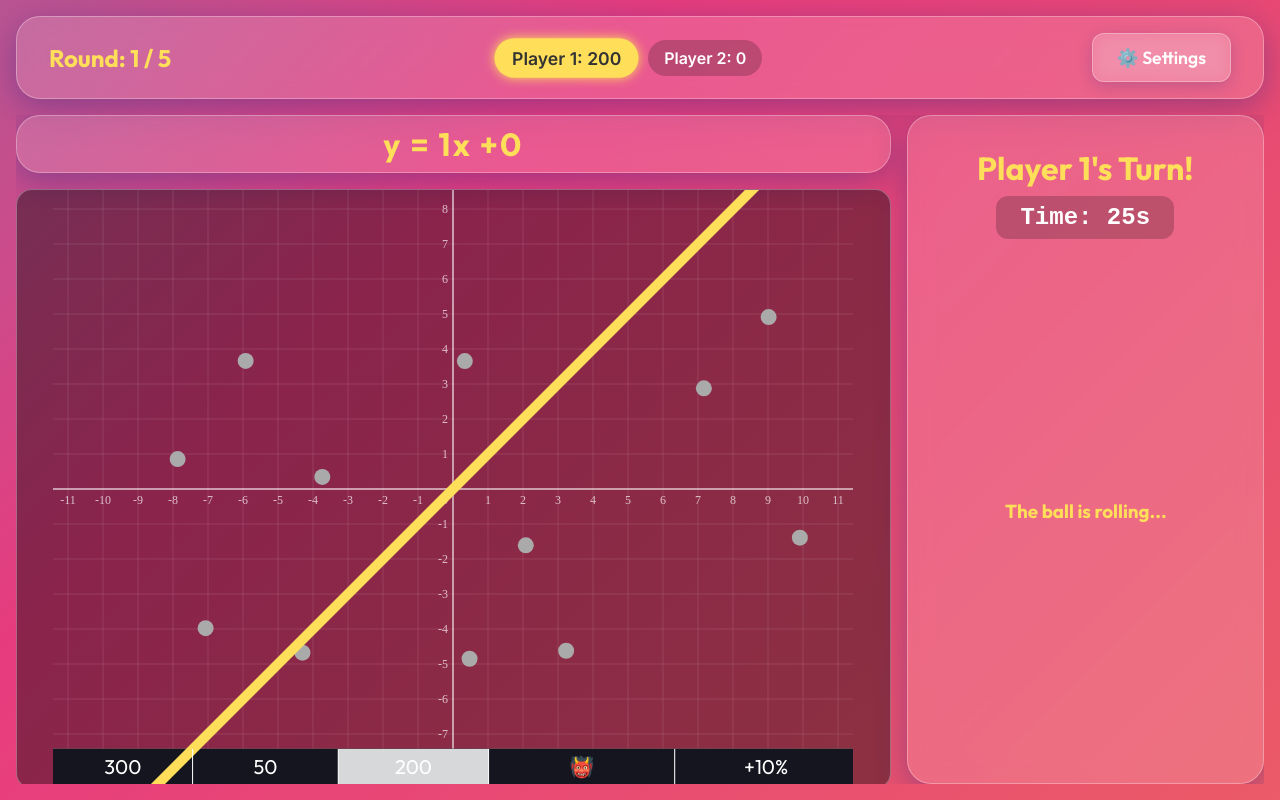
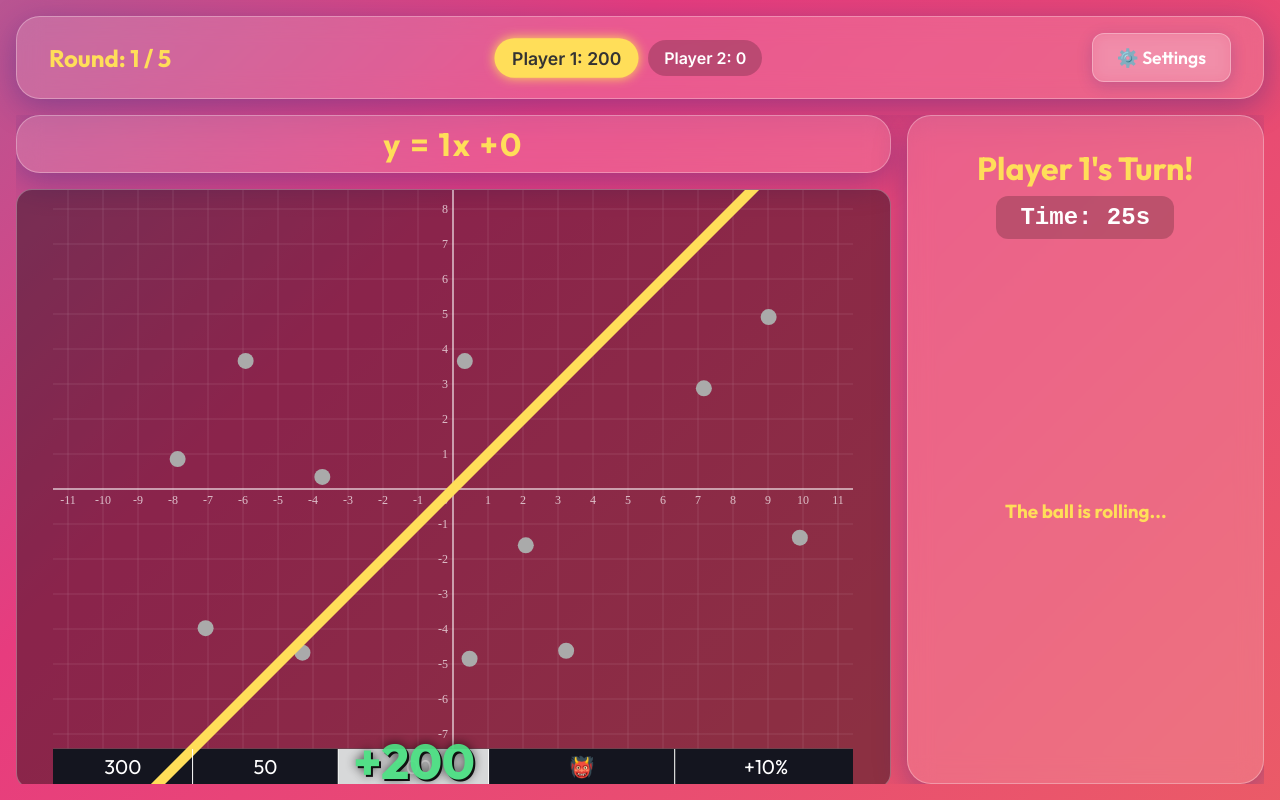
Before and after one commit to l2lam/slopelinko, a Vue app: page /game in a window 1280 px wide. Both pictures are taken after a click on the button "Commit Line!". Built offline with nearby package versions, Linux system fonts and the light colour scheme.

Commit message:
Fixes #4
feat: Implement floating score awards and relocate score sound playback to GameScreen.

```diff
--- a/src/components/PhysicsCanvas.vue
+++ b/src/components/PhysicsCanvas.vue
@@ -12,7 +12,7 @@ const props = defineProps<{
 }>()
 
 const emit = defineEmits<{
-  (e: 'ball-result', points: number): void
+  (e: 'ball-result', payload: { points: number, x: number, y: number }): void
 }>()
 
 const gridCanvasRef = ref<HTMLCanvasElement | null>(null)
@@ -54,19 +54,6 @@ const playTone = (frequency: number, type: OscillatorType, duration: number) =>
     oscillator.start()
     oscillator.stop(audioCtx.currentTime + duration)
   } catch(e) { console.warn('Audio play failed', e) }
-}
-
-const playScoreSound = (points: number) => {
-    if (points > 0) {
-        playTone(600, 'sine', 0.3)
-        setTimeout(() => playTone(800, 'sine', 0.5), 100)
-    } else if (points < 0 && points !== BUCKET_POINTS[BUCKET_TYPES.MULTIPLY_2X] && points !== BUCKET_POINTS[BUCKET_TYPES.INTEREST_10_PERCENT]) {
-        playTone(200, 'square', 0.6)
-    } else {
-        playTone(400, 'sine', 0.2)
-        setTimeout(() => playTone(600, 'sine', 0.2), 150)
-        setTimeout(() => playTone(1200, 'sine', 0.4), 300)
-    }
 }
 
 const playObstacleBounceSound = () => {
@@ -305,12 +292,10 @@ onMounted(() => {
                 points = parseInt(typeStr, 10)
             }
 
-            playScoreSound(points)
-
             Matter.World.remove(engine.world, ball!)
             ball = null
             ballDropTime = null
-            emit('ball-result', points)
+            emit('ball-result', { points, x: bucket.position.x, y: bucket.position.y })
         }
     }
   })
@@ -477,7 +462,7 @@ setInterval(() => {
                 Matter.World.remove(engine.world, ball)
                 ball = null
                 ballDropTime = null
-                emit('ball-result', 0)
+                emit('ball-result', { points: 0, x: 0, y: 0 })
             }
         }
     }
--- a/src/views/GameScreen.vue
+++ b/src/views/GameScreen.vue
@@ -17,6 +17,7 @@
           <h2 v-if="isCommitted">y = {{ currentM }}x {{ currentB >= 0 ? '+' : '- ' }}{{ Math.abs(currentB) }}</h2>
           <h2 v-else class="placeholder">Awaiting Equation...</h2>
         </div>
+        <div class="canvas-overlay-container">
           <PhysicsCanvas
             class="physics-view"
             :m="currentM"
@@ -25,6 +26,15 @@
             :scale-param="scaleParam"
             @ball-result="handleBallResult"
           />
+          <div class="overlay-bounds">
+            <div v-for="award in floatingAwards" :key="award.id"
+                 class="floating-award"
+                 :class="{ positive: award.diff > 0, negative: award.diff < 0, huge: Math.abs(award.diff) > 500 }"
+                 :style="{ left: award.x + 'px', top: award.y + 'px' }">
+              {{ award.diff > 0 ? '+' : '' }}{{ award.diff }}
+            </div>
+          </div>
+        </div>
       </div>
 
       <div class="control-panel glass-panel">
@@ -71,6 +81,8 @@ const isCommitted = ref(false)
 const scaleParam = ref(20) // randomized per turn
 const timeLeft = ref(gameState.timeLimitPerTurn)
 
+const floatingAwards = ref<{ id: number, diff: number, x: number, y: number }[]>([])
+
 const minB = computed(() => Math.ceil(-300 / scaleParam.value))
 const maxB = computed(() => Math.floor(300 / scaleParam.value))
 
@@ -107,8 +119,50 @@ const quitGame = () => {
   }
 }
 
-const handleBallResult = (points: number) => {
+const playTone = (frequency: number, type: OscillatorType, duration: number) => {
+  try {
+    const audioCtxCtor = window.AudioContext || (window as any).webkitAudioContext
+    if (!audioCtxCtor) return
+    const audioCtx = new audioCtxCtor()
+    if (audioCtx.state === 'suspended') audioCtx.resume()
+    const oscillator = audioCtx.createOscillator()
+    const gainNode = audioCtx.createGain()
+
+    oscillator.type = type
+    oscillator.frequency.setValueAtTime(frequency, audioCtx.currentTime)
+
+    gainNode.gain.setValueAtTime(0.1, audioCtx.currentTime)
+    gainNode.gain.exponentialRampToValueAtTime(0.001, audioCtx.currentTime + duration)
+
+    oscillator.connect(gainNode)
+    gainNode.connect(audioCtx.destination)
+
+    oscillator.start()
+    oscillator.stop(audioCtx.currentTime + duration)
+  } catch(e) { console.warn('Audio play failed', e) }
+}
+
+const playScoreSound = (diff: number, points: number) => {
+    if (diff > 0) {
+        playTone(600, 'sine', 0.3)
+        setTimeout(() => playTone(800, 'sine', 0.5), 100)
+    } else if (points === BUCKET_POINTS[BUCKET_TYPES.BANKRUPT]) {
+        playTone(400, 'sine', 0.2)
+        setTimeout(() => playTone(600, 'sine', 0.2), 150)
+        setTimeout(() => playTone(1200, 'sine', 0.4), 300)
+    } else if (diff < 0) {
+        playTone(200, 'square', 0.6)
+    } else if (diff === 0 && points !== 0) {
+        playTone(300, 'sine', 0.2)
+    }
+}
+
+const handleBallResult = (payload: { points: number, x: number, y: number }) => {
   if (!currentPlayer.value) return
+
+  const oldScore = currentPlayer.value.score
+  const { points } = payload
+
   if (points === BUCKET_POINTS[BUCKET_TYPES.MULTIPLY_2X]) {
     // 2x double current score
     currentPlayer.value.score *= 2
@@ -126,6 +180,18 @@ const handleBallResult = (points: number) => {
     currentPlayer.value.score = 0
   } else {
     currentPlayer.value.score += points
+  }
+
+  const diff = currentPlayer.value.score - oldScore
+
+  if (points !== 0 || diff !== 0) {
+    const awardId = Date.now()
+    floatingAwards.value.push({ id: awardId, diff, x: payload.x, y: payload.y })
+    playScoreSound(diff, points)
+
+    setTimeout(() => {
+      floatingAwards.value = floatingAwards.value.filter(a => a.id !== awardId)
+    }, 2500)
   }
 
   // Next turn logic
@@ -238,6 +304,62 @@ onUnmounted(() => {
   flex: 1;
 }
 
+.canvas-overlay-container {
+  position: relative;
+  display: flex;
+  flex: 1;
+  width: 100%;
+  height: 100%;
+}
+
+.overlay-bounds {
+  position: absolute;
+  top: 50%;
+  left: 50%;
+  width: 800px;
+  height: 600px;
+  transform: translate(-50%, -50%);
+  pointer-events: none;
+  z-index: 100;
+}
+
+.floating-award {
+  position: absolute;
+  pointer-events: none;
+  font-family: 'Outfit', sans-serif;
+  font-weight: 900;
+  font-size: 3rem;
+  text-shadow: 0 0 10px rgba(0,0,0,0.8), 2px 2px 0 #000;
+  animation: floatUp 2s ease-out forwards;
+  z-index: 100;
+  transform: translate(-50%, -50%);
+  text-align: center;
+}
+
+.floating-award.positive {
+  color: #4ade80; /* green */
+}
+
+.floating-award.negative {
+  color: #f87171; /* red */
+}
+
+.floating-award.huge {
+  font-size: 5rem;
+  animation: floatUpHuge 2s ease-out forwards;
+}
+
+@keyframes floatUp {
+  0% { opacity: 1; transform: translate(-50%, -50%) scale(1); }
+  100% { opacity: 0; transform: translate(-50%, calc(-50% - 120px)) scale(1.2); }
+}
+
+@keyframes floatUpHuge {
+  0% { opacity: 1; transform: translate(-50%, -50%) scale(1); }
+  10% { transform: translate(-50%, -50%) scale(1.5); }
+  100% { opacity: 0; transform: translate(-50%, calc(-50% - 180px)) scale(1); }
+}
+
 .control-panel {
   flex: 1;
   display: flex;
```
Lines whose indentation alone changed are shown as unchanged.
